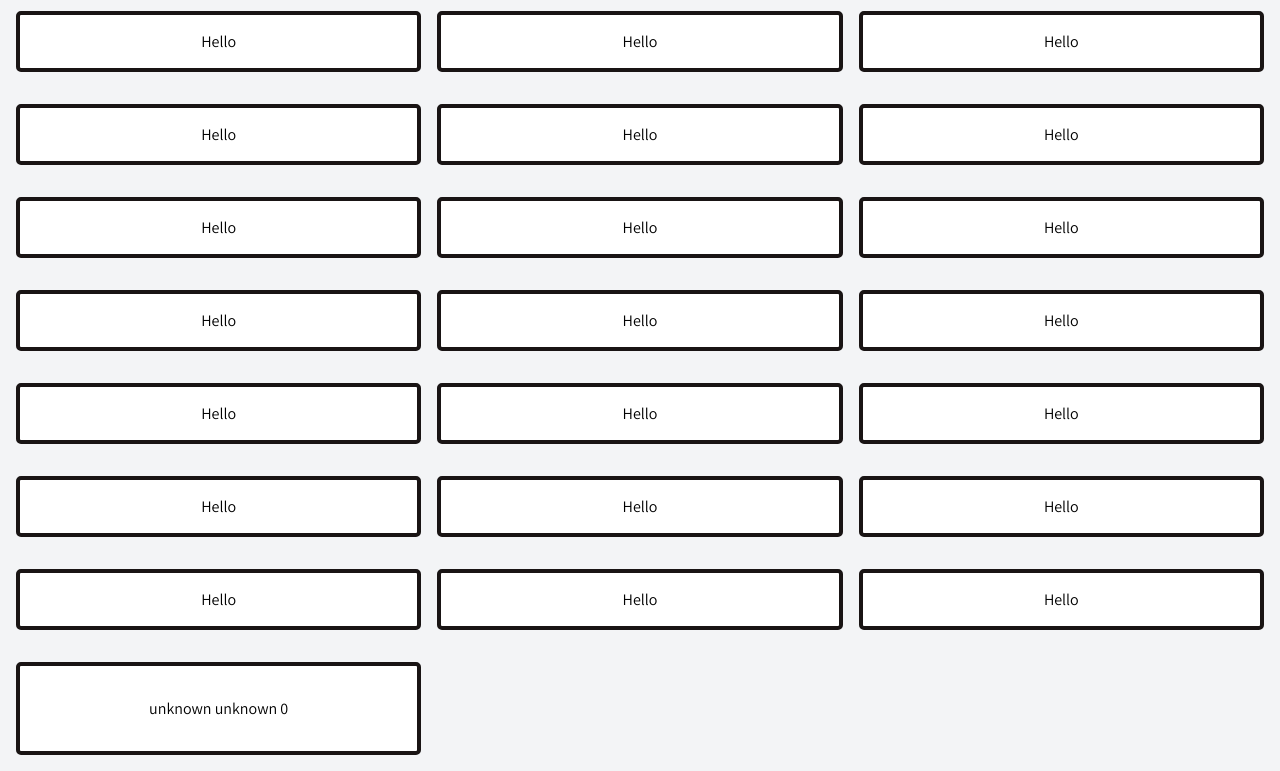
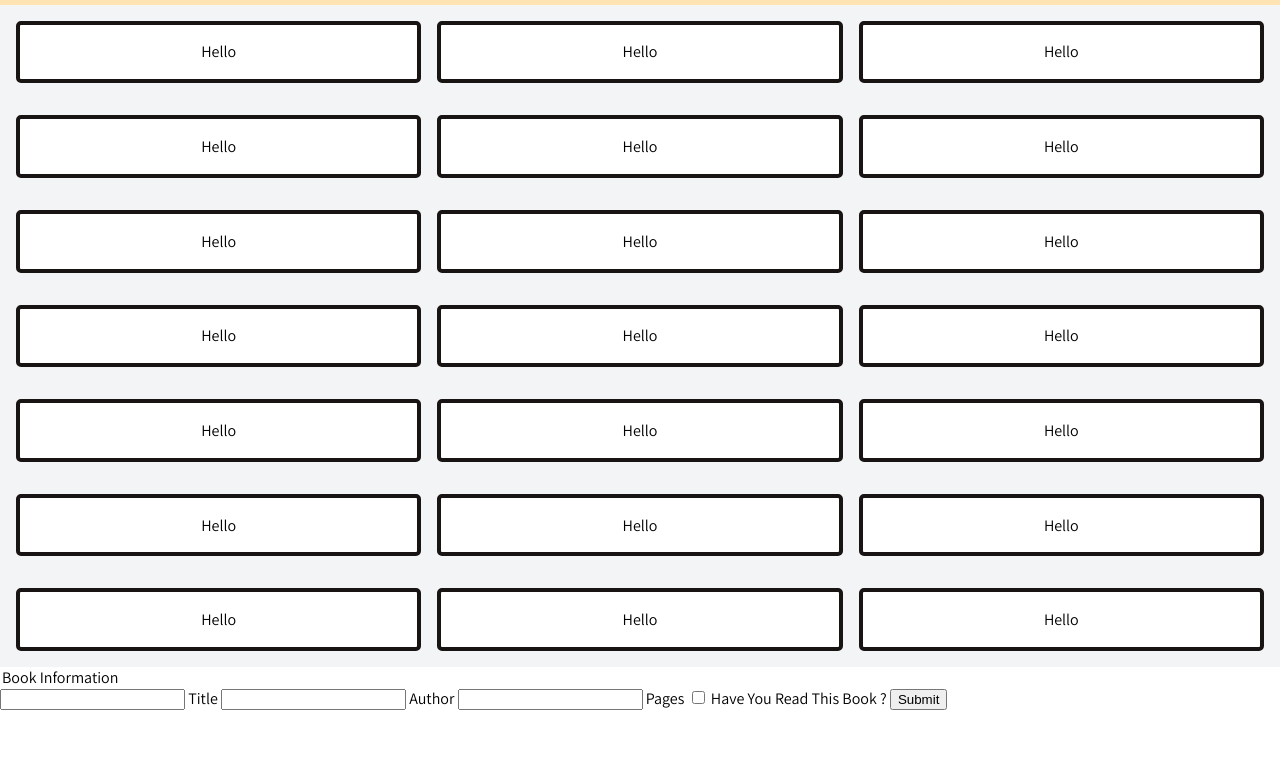
Before and after one commit to AlparslanKilinc/Libary, a plain HTML site: page index.html in a window 1280 px wide. Shown: the part 90-861 px from the top of the page. After the commit the page ends 800 px from the top, so only its background shows below. Drawn offline with Linux system fonts and the light colour scheme.

Commit message:
Add form

```diff
--- a/index.html
+++ b/index.html
@@ -14,7 +14,7 @@
         <button id="add-book" onclick="">Add Book</button>
     </div>
 
-    <div id="Content">
+    <div id="content">
        <div class="book-box">Hello</div>
        <div class="book-box">Hello</div>
        <div class="book-box">Hello</div>
@@ -37,5 +37,25 @@
        <div class="book-box">Hello</div>
        <div class="book-box">Hello</div>
     </div>
+
+    <div id="book-form">
+        <form  onsubmit="document.getElementById('book-form').style.display='none';">
+            <legend>Book Information</legend>
+            <input type="text" name="title" id="title" placeholder=" " required>
+            <label for="title">Title</label>
+
+            <input type="text" name="author" id="author" placeholder=" " required>
+            <label for="author">Author</label>
+
+            <input type="text" name="pages" id="pages" placeholder=" " required>
+            <label for="pages">Pages</label>
+
+            <input type="checkbox" name="read" id="read">
+            <label for="read"> Have You Read This Book ?</label>
+
+            <button type="submit"> Submit</button>
+        </form>
+    </div>
+
 </body>
 </html>
--- a/script.js
+++ b/script.js
@@ -30,17 +30,3 @@ class Book {
     }
 
 }
-
-let book1 = new Book();
-let content= document.getElementById("Content");
-console.log(content);
-
-let text = book1.toString();
-let text_box=document.createElement("p");
-text_box.textContent= text;
-
-let book = document.createElement("div");
-book.classList.add("book-box");
-book.appendChild(text_box)
-
-content.appendChild(book);
--- a/style.css
+++ b/style.css
@@ -81,7 +81,7 @@ body{
  }
 
  /* Content */
- #Content{
+ #content{
     display: grid;
     grid-template-columns: repeat(auto-fit,minmax(350px,1fr));
     grid-gap: 1rem;
```
